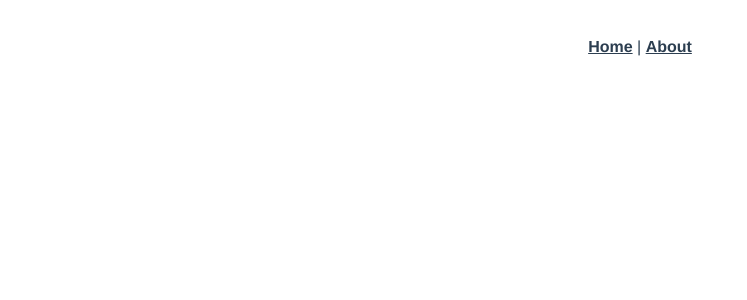
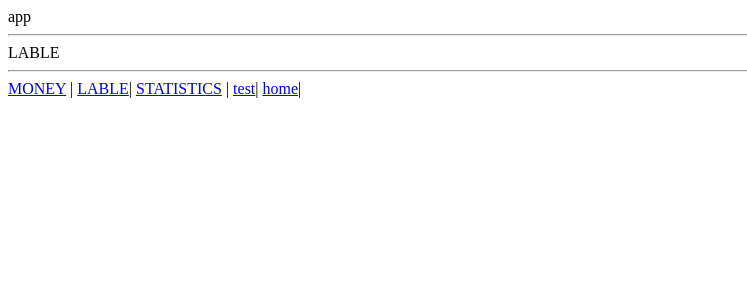
Before and after one commit to AngelaFangguyue/money, a Vue app: page /#/Lable in a window 1280 px wide. Shown: the top 300 px of the page, without its empty margins (0-747 px from the left). Built offline with nearby package versions, Linux system fonts and the light colour scheme.

Commit message:
使用路由创建了四个文件

```diff
--- a/src/App.vue
+++ b/src/App.vue
@@ -1,10 +1,29 @@
 <template>
-  <div id="app">
-    <div id="nav">
-      <router-link to="/">Home</router-link> |
-      <router-link to="/about">About</router-link>
+<!--  <div id="app">-->
+<!--    <div id="nav">-->
+<!--&lt;!&ndash;      <router-link to="/">Home</router-link> |&ndash;&gt;-->
+<!--&lt;!&ndash;      <router-link to="/about">About</router-link>|&ndash;&gt;-->
+<!--      <router-link to="/Money">MONEY</router-link> |-->
+<!--      <router-link to="/Lable">LABLE</router-link>|-->
+<!--      <router-link to="/Statistics">STATISTICS</router-link> |-->
+<!--      <router-link to="/rrr111">test</router-link>|-->
+<!--      <router-link to="/home">home</router-link>|-->
+
+<!--    </div>-->
+<!--    <router-view/>-->
+<!--  </div>-->
+  <div>app
+  <hr>
+    <router-view/>
+    <hr>
+    <div>
+            <router-link to="/Money">MONEY</router-link> |
+            <router-link to="/Lable">LABLE</router-link>|
+            <router-link to="/Statistics">STATISTICS</router-link> |
+            <router-link to="/rrr111">test</router-link>|
+            <router-link to="/home">home</router-link>|
     </div>
-    <router-view/>
+
   </div>
 </template>
 
--- a/src/main.ts
+++ b/src/main.ts
@@ -4,7 +4,7 @@ import './registerServiceWorker'
 import router from './router'
 import store from './store'
 
-Vue.config.productionTip = false
+Vue.config.productionTip = false;
 
 new Vue({
   router,
--- a/src/router/index.ts
+++ b/src/router/index.ts
@@ -1,27 +1,58 @@
-import Vue from 'vue'
-import VueRouter from 'vue-router'
-import Home from '../views/Home.vue'
+import Vue from 'vue';
+import VueRouter from 'vue-router';
+import Home from '../views/Home.vue';
+import Money from '@/views/Money.vue';
+import Statistics from '@/views/Statistics.vue';
+import Nofound from '@/views/Nofound.vue';
+import rrr from '@/views/rrr.vue';
 
-Vue.use(VueRouter)
+
+Vue.use(VueRouter);
 
 const routes = [
   {
-    path: '/',
+    path: '/rrr111',
+    // name: 'Home',
+    component: rrr
+  },
+  {
+    path: '/Money',
+    // name: 'Home',
+    component: Money
+  },
+  {
+    path: '/Lable',
+    // name: 'About'，
+    component: () => import(/* webpackChunkName: "about" */ '@/views/Lable.vue')
+  },
+  {
+    path: '/Statistics',
+    // name: 'Home',
+    component: Statistics
+  },
+  {
+    path: '/home',
     name: 'Home',
     component: Home
   },
   {
-    path: '/about',
-    name: 'About',
-    // route level code-splitting
-    // this generates a separate chunk (about.[hash].js) for this route
-    // which is lazy-loaded when the route is visited.
-    component: () => import(/* webpackChunkName: "about" */ '../views/About.vue')
-  }
-]
+    path: '/*',
+    // name: 'Home',
+    component: Nofound
+  },
+
+  // {
+  //   path: '/about',
+  //   name: 'About',
+  //   // route level code-splitting
+  //   // this generates a separate chunk (about.[hash].js) for this route
+  //   // which is lazy-loaded when the route is visited.
+  //   component: () => import(/* webpackChunkName: "about" */ '../views/About.vue')
+  // }
+];
 
 const router = new VueRouter({
   routes
-})
+});
 
-export default router
+export default router;
--- /dev/null
+++ b/src/views/Lable.vue
@@ -0,0 +1,13 @@
+<template>
+  <div>LABLE</div>
+</template>
+
+<script lang="ts">
+  export default {
+    name: 'Lable'
+  };
+</script>
+
+<style lang="scss" scoped>
+
+</style>
--- /dev/null
+++ b/src/views/Money.vue
@@ -0,0 +1,13 @@
+<template>
+  <div>MONEY</div>
+</template>
+
+<script lang="ts">
+  export default {
+    name: 'Money'
+  };
+</script>
+
+<style lang="scss" scoped>
+
+</style>
--- /dev/null
+++ b/src/views/Nofound.vue
@@ -0,0 +1,13 @@
+<template>
+  <div>404</div>
+</template>
+
+<script lang="ts">
+  export default {
+    name: 'Nofound'
+  };
+</script>
+
+<style lang="scss" scoped>
+
+</style>
--- /dev/null
+++ b/src/views/Statistics.vue
@@ -0,0 +1,13 @@
+<template>
+  <div>STATISTICS</div>
+</template>
+
+<script lang="ts">
+  export default {
+    name: 'Statistics'
+  };
+</script>
+
+<style lang="scss" scoped>
+
+</style>
--- /dev/null
+++ b/src/views/rrr.vue
@@ -0,0 +1,13 @@
+<template>
+  <div>eeee</div>
+</template>
+
+<script lang="ts">
+  export default {
+    name: 'rrr'
+  };
+</script>
+
+<style lang="scss" scoped>
+
+</style>
```
